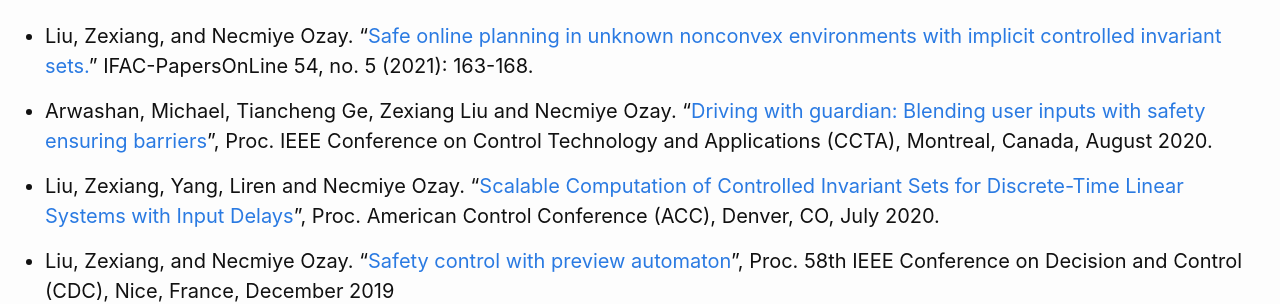
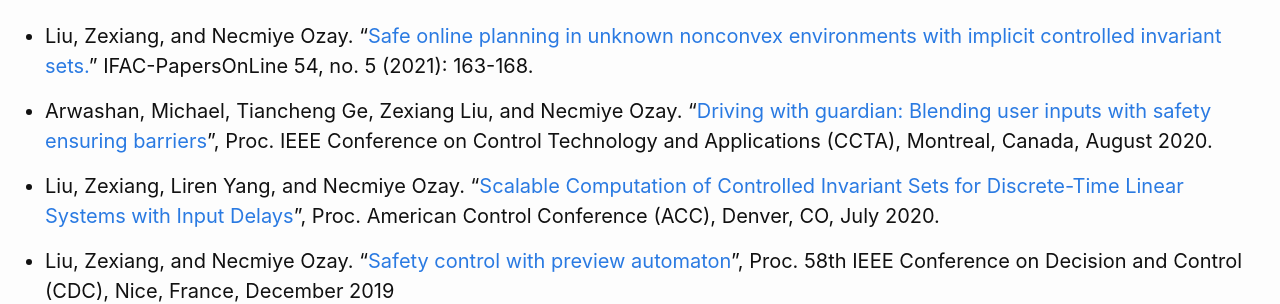
Before and after one commit to zexiangliu/zexiang_webiste, a Jekyll site: the page built from publications.md, in a window 1280 px wide. Shown: the part 1369-1673 px from the top of the page. Built offline with Jekyll 4.4.1, drawn with Linux system fonts in a browser that asks for light colours.

```diff
--- a/publications.md
+++ b/publications.md
@@ -35,10 +35,10 @@ permalink: /publications/
 
 - Liu, Zexiang, and Necmiye Ozay. "[Safe online planning in unknown nonconvex environments with implicit controlled invariant sets.](https://par.nsf.gov/servlets/purl/10309905)" IFAC-PapersOnLine 54, no. 5 (2021): 163-168.
 
-- Arwashan, Michael, Tiancheng Ge, Zexiang Liu and Necmiye Ozay. "[Driving with guardian: Blending user inputs with safety ensuring barriers](https://ieeexplore.ieee.org/abstract/document/9206270)", Proc. IEEE Conference on Control Technology and Applications (CCTA), Montreal, Canada, August 2020.
+- Arwashan, Michael, Tiancheng Ge, Zexiang Liu, and Necmiye Ozay. "[Driving with guardian: Blending user inputs with safety ensuring barriers](https://ieeexplore.ieee.org/abstract/document/9206270)", Proc. IEEE Conference on Control Technology and Applications (CCTA), Montreal, Canada, August 2020.
 
 
-- Liu, Zexiang, Yang, Liren and Necmiye Ozay. "[Scalable Computation of Controlled Invariant Sets for Discrete-Time Linear Systems with Input Delays](https://arxiv.org/abs/2003.04953)", Proc. American Control Conference (ACC), Denver, CO, July 2020.
+- Liu, Zexiang, Liren Yang, and Necmiye Ozay. "[Scalable Computation of Controlled Invariant Sets for Discrete-Time Linear Systems with Input Delays](https://arxiv.org/abs/2003.04953)", Proc. American Control Conference (ACC), Denver, CO, July 2020.
 
 - Liu, Zexiang, and Necmiye Ozay. "[Safety control with preview automaton](https://arxiv.org/abs/1907.04935)", Proc. 58th IEEE Conference on Decision and Control (CDC), Nice, France, December 2019
 
```
Also changed, not shown: research.md (+2 -2 lines).
